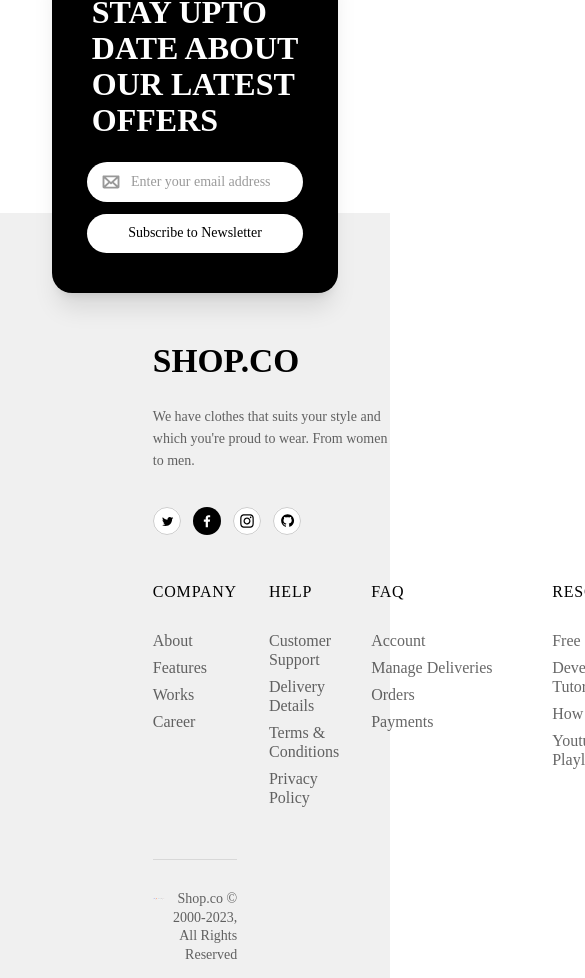
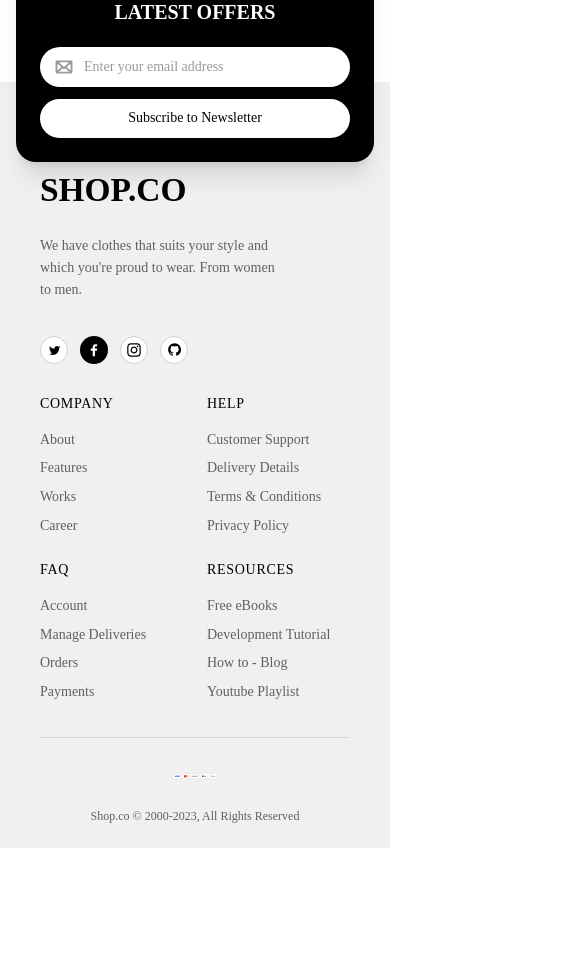
Before and after one commit to fractionalagency/CrestSports, a Next.js app in the folder apps/web/: page / in a window 390 px wide. Shown: the part 5033-6011 px from the top of the page, 585 px wide, since content can reach past the window. After the commit the page ends 5881 px from the top, so only its background shows below. Built offline with nearby package versions, Linux system fonts and the light colour scheme.

Commit message:
feat: update Footer component layout and styling for improved responsiveness and typography

```diff
--- a/apps/web/components/Footer.tsx
+++ b/apps/web/components/Footer.tsx
@@ -5,18 +5,18 @@ export default function Footer() {
     <div className="w-full relative">
       {/* Newsletter CTA Section - Overlapping section */}
       <div className="w-full flex justify-center px-4 relative z-20 -mb-20">
-        <div className="w-[80%] max-w-[1240px]">
-          <div className="bg-black text-white rounded-[20px] p-[40px] shadow-xl">
+        <div className="w-full max-w-[1240px]">
+          <div className="bg-black text-white rounded-[20px] p-[24px] sm:p-[40px] shadow-xl">
           <div className="flex flex-col lg:flex-row justify-between items-center gap-6 lg:gap-8">
             {/* Left - Heading */}
-            <div className="flex-1">
+            <div className="flex-1 text-center lg:text-left">
               <h2
-                className="text-[32px] lg:text-[36px] font-bold leading-[1.125em]"
+                className="text-[20px] sm:text-[28px] lg:text-[36px] font-bold leading-[1.125em]"
                 style={{
                   fontFamily: 'Integral CF',
                   fontWeight: 700,
                   color: '#FFFFFF',
-                  textAlign: 'left',
+                  textAlign: 'center',
                   verticalAlign: 'top'
                 }}
               >
@@ -25,18 +25,18 @@ export default function Footer() {
             </div>
 
             {/* Right - Email Form */}
-            <div className="flex flex-col gap-[12px] lg:w-[320px]">
+            <div className="flex flex-col gap-[12px] w-full lg:w-[320px]">
               {/* Email Input */}
               <div className="flex items-center gap-[10px] bg-white rounded-[62px] p-[10px_14px] w-full">
                 <img
                   src="/search-icon.svg"
                   alt="Search"
-                  className="w-[20px] h-[20px]"
+                  className="w-[20px] h-[20px] flex-shrink-0"
                 />
                 <input
                   type="email"
                   placeholder="Enter your email address"
-                  className="flex-1 outline-none bg-transparent text-[rgba(0,0,0,0.4)] placeholder-[rgba(0,0,0,0.4)]"
+                  className="flex-1 outline-none bg-transparent text-[rgba(0,0,0,0.4)] placeholder-[rgba(0,0,0,0.4)] text-sm"
                   style={{
                     fontFamily: 'Satoshi',
                     fontWeight: 400,
@@ -48,7 +48,7 @@ export default function Footer() {
 
               {/* Subscribe Button */}
               <button
-                className="flex items-center justify-center gap-[10px] bg-white text-black rounded-[62px] p-[10px_14px] w-full hover:bg-gray-100 transition-colors"
+                className="flex items-center justify-center gap-[10px] bg-white text-black rounded-[62px] p-[10px_14px] w-full hover:bg-gray-100 transition-colors text-sm"
                 style={{
                   fontFamily: 'Satoshi',
                   fontWeight: 500,
@@ -66,10 +66,10 @@ export default function Footer() {
 
       {/* Main Footer Content - Full width but content centered */}
       <div className="w-full bg-[#F0F0F0] flex justify-center px-4 pt-16">
-        <div className="w-[80%] max-w-[1240px]">
-          <div className="rounded-[20px] p-[64px_101px]">
+        <div className="w-full max-w-[1240px]">
+          <div className="p-[24px] sm:p-[40px]">
           {/* Top Section - Links */}
-          <div className="flex flex-col lg:flex-row justify-between items-start gap-12 lg:gap-16 mb-12">
+          <div className="flex flex-col lg:flex-row justify-between items-start gap-8 lg:gap-16 mb-8">
             {/* Left Column - Brand Info */}
             <div className="flex flex-col gap-[35px]">
               <div className="flex flex-col gap-[25px]">
@@ -109,15 +109,15 @@ export default function Footer() {
             </div>
 
             {/* Right Columns - Links */}
-            <div className="flex gap-8 lg:gap-12">
+            <div className="grid grid-cols-2 sm:grid-cols-4 gap-6 lg:gap-12 w-full">
               {/* Company Column */}
-              <div className="flex flex-col gap-[26px]">
+              <div className="flex flex-col gap-[16px]">
                 <h4
-                  className="font-medium tracking-wider uppercase"
+                  className="font-medium tracking-wider uppercase text-sm"
                   style={{
                     fontFamily: 'Satoshi',
                     fontWeight: 500,
-                    fontSize: '16px',
+                    fontSize: '14px',
                     lineHeight: '1.125em',
                     letterSpacing: '18.75%',
                     textTransform: 'uppercase',
@@ -128,16 +128,16 @@ export default function Footer() {
                 >
                   Company
                 </h4>
-                <ul className="flex flex-col gap-0">
+                <ul className="flex flex-col gap-1">
                   {['About', 'Features', 'Works', 'Career'].map((item) => (
                     <li key={item}>
                       <a
                         href="#"
-                        className="block py-1"
+                        className="block py-1 text-sm"
                         style={{
                           fontFamily: 'Satoshi',
                           fontWeight: 400,
-                          fontSize: '16px',
+                          fontSize: '14px',
                           lineHeight: '1.1875em',
                           color: 'rgba(0, 0, 0, 0.6)',
                           textAlign: 'left',
@@ -152,13 +152,13 @@ export default function Footer() {
               </div>
 
               {/* Help Column */}
-              <div className="flex flex-col gap-[26px]">
+              <div className="flex flex-col gap-[16px]">
                 <h4
-                  className="font-medium tracking-wider uppercase"
+                  className="font-medium tracking-wider uppercase text-sm"
                   style={{
                     fontFamily: 'Satoshi',
                     fontWeight: 500,
-                    fontSize: '16px',
+                    fontSize: '14px',
                     lineHeight: '1.125em',
                     letterSpacing: '18.75%',
                     textTransform: 'uppercase',
@@ -169,16 +169,16 @@ export default function Footer() {
                 >
                   Help
                 </h4>
-                <ul className="flex flex-col gap-0">
+                <ul className="flex flex-col gap-1">
                   {['Customer Support', 'Delivery Details', 'Terms & Conditions', 'Privacy Policy'].map((item) => (
                     <li key={item}>
                       <a
                         href="#"
-                        className="block py-1"
+                        className="block py-1 text-sm"
                         style={{
                           fontFamily: 'Satoshi',
                           fontWeight: 400,
-                          fontSize: '16px',
+                          fontSize: '14px',
                           lineHeight: '1.1875em',
                           color: 'rgba(0, 0, 0, 0.6)',
                           textAlign: 'left',
@@ -193,13 +193,13 @@ export default function Footer() {
               </div>
 
               {/* FAQ Column */}
-              <div className="flex flex-col gap-[26px]">
+              <div className="flex flex-col gap-[16px]">
                 <h4
-                  className="font-medium tracking-wider uppercase"
+                  className="font-medium tracking-wider uppercase text-sm"
                   style={{
                     fontFamily: 'Satoshi',
                     fontWeight: 500,
-                    fontSize: '16px',
+                    fontSize: '14px',
                     lineHeight: '1.125em',
                     letterSpacing: '18.75%',
                     textTransform: 'uppercase',
@@ -210,16 +210,16 @@ export default function Footer() {
                 >
                   FAQ
                 </h4>
-                <ul className="flex flex-col gap-0 w-[149px]">
+                <ul className="flex flex-col gap-1">
                   {['Account', 'Manage Deliveries', 'Orders', 'Payments'].map((item) => (
                     <li key={item}>
                       <a
                         href="#"
-                        className="block py-1"
+                        className="block py-1 text-sm"
                         style={{
                           fontFamily: 'Satoshi',
                           fontWeight: 400,
-                          fontSize: '16px',
+                          fontSize: '14px',
                           lineHeight: '1.1875em',
                           color: 'rgba(0, 0, 0, 0.6)',
                           textAlign: 'left',
@@ -234,13 +234,13 @@ export default function Footer() {
               </div>
 
               {/* Resources Column */}
-              <div className="flex flex-col gap-[26px]">
+              <div className="flex flex-col gap-[16px]">
                 <h4
-                  className="font-medium tracking-wider uppercase"
+                  className="font-medium tracking-wider uppercase text-sm"
                   style={{
                     fontFamily: 'Satoshi',
                     fontWeight: 500,
-                    fontSize: '16px',
+                    fontSize: '14px',
                     lineHeight: '1.125em',
                     letterSpacing: '18.75%',
                     textTransform: 'uppercase',
@@ -251,16 +251,16 @@ export default function Footer() {
                 >
                   Resources
                 </h4>
-                <ul className="flex flex-col gap-0">
+                <ul className="flex flex-col gap-1">
                   {['Free eBooks', 'Development Tutorial', 'How to - Blog', 'Youtube Playlist'].map((item) => (
                     <li key={item}>
                       <a
                         href="#"
-                        className="block py-1"
+                        className="block py-1 text-sm"
                         style={{
                           fontFamily: 'Satoshi',
                           fontWeight: 400,
-                          fontSize: '16px',
+                          fontSize: '14px',
                           lineHeight: '1.1875em',
                           color: 'rgba(0, 0, 0, 0.6)',
                           textAlign: 'left',
@@ -280,9 +280,9 @@ export default function Footer() {
           <div className="w-full h-[1px] bg-[rgba(0,0,0,0.1)] mb-6"></div>
 
           {/* Bottom Section - Payment and Copyright */}
-          <div className="flex justify-between items-center">
+          <div className="flex flex-col sm:flex-row justify-between items-center gap-4">
             {/* Payment Methods */}
-            <div className="flex items-end gap-[12px]">
+            <div className="flex items-center gap-[12px]">
               <img
                 src="/payment-methods.svg"
                 alt="Payment methods"
@@ -292,14 +292,14 @@ export default function Footer() {
 
             {/* Copyright */}
             <p
-              className="w-[269px] h-[19px]"
+              className="text-sm text-center sm:text-right"
               style={{
                 fontFamily: 'Satoshi',
                 fontWeight: 400,
-                fontSize: '14px',
+                fontSize: '12px',
                 lineHeight: '1.35em',
                 color: 'rgba(0, 0, 0, 0.6)',
-                textAlign: 'right',
+                textAlign: 'center',
                 verticalAlign: 'top'
               }}
             >
```
